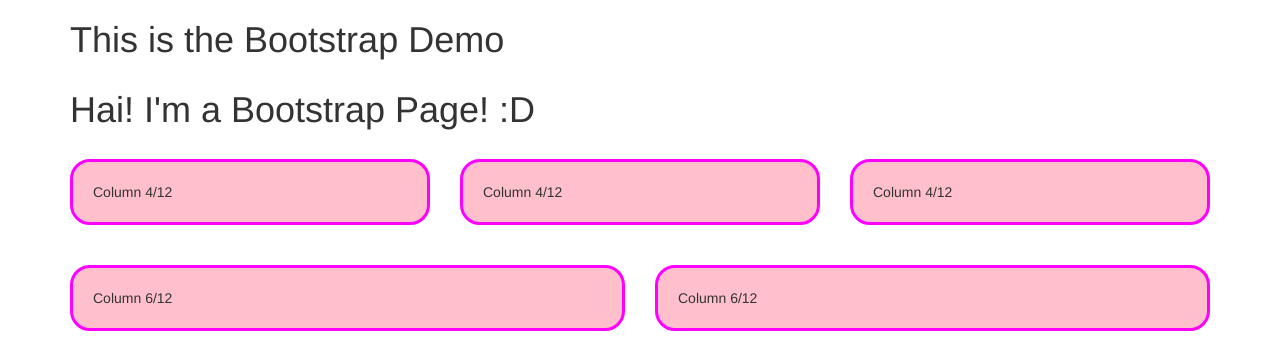
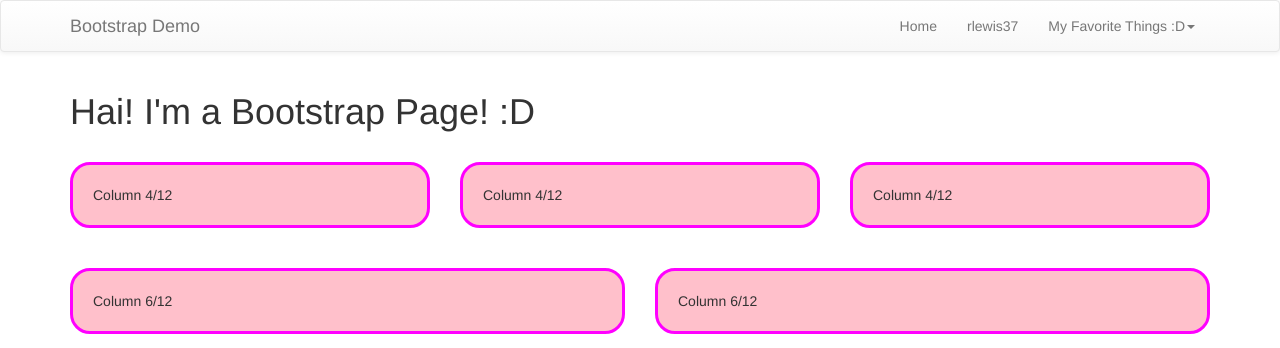
Before and after one commit to rlewis2892/bootstrap-demo, a PHP site: page / in a window 1280 px wide. Shown: the top 348 px of the page. Run offline with PHP 8.4, Linux system fonts and the light colour scheme; some libraries are stand-ins or nearby versions.

Commit message:
added bootstrap navbar

```diff
--- a/index.php
+++ b/index.php
@@ -38,13 +38,38 @@
 	<body class="sfooter">
 		<div class="sfooter-content">
 			<header>
-				<div class="container">
-					<div class="row">
-						<div class="col-xs-12">
-							<h1>This is the Bootstrap Demo</h1>
+				<nav class="navbar navbar-default">
+					<div class="container">
+						<!-- Brand and toggle get grouped for better mobile display -->
+						<div class="navbar-header">
+							<button type="button" class="navbar-toggle collapsed" data-toggle="collapse" data-target="#main-menu" aria-expanded="false">
+								<span class="sr-only">Toggle navigation</span>
+								<span class="icon-bar"></span>
+								<span class="icon-bar"></span>
+								<span class="icon-bar"></span>
+							</button>
+							<a class="navbar-brand" href="#">Bootstrap Demo</a>
 						</div>
-					</div>
-				</div>
+
+						<!-- Collect the nav links, forms, and other content for toggling -->
+						<div class="collapse navbar-collapse" id="main-menu">
+							<ul class="nav navbar-nav navbar-right">
+								<li><a href="#">Home</a></li>
+								<li><a href="https://bootcamp-coders.cnm.edu/~rlewis37" target="_blank">rlewis37</a></li>
+								<li class="dropdown">
+									<a href="#" class="dropdown-toggle" data-toggle="dropdown" role="button" aria-haspopup="true" aria-expanded="false">My Favorite Things :D<span class="caret"></span></a>
+									<ul class="dropdown-menu">
+										<li><a href="http://www.taqueriamexicoabq.com/" target="_blank">Tacos</a></li>
+										<li><a href="https://animalhumanenm.org/adopt/?gclid=CJaD95TPjdICFYFYfgoduNMEnA" target="_blank">Fuzzy</a></li>
+										<li><a href="https://www.japaneseclassics.com/">Fancy Cars</a></li>
+										<li role="separator" class="divider"></li>
+										<li><a href="http://www.lacumbrebrewing.com/" target="_blank">Beer</a></li>
+									</ul>
+								</li>
+							</ul>
+						</div><!-- /.navbar-collapse -->
+					</div><!-- /.container-fluid -->
+				</nav>
 			</header>
 
 			<main>
```
